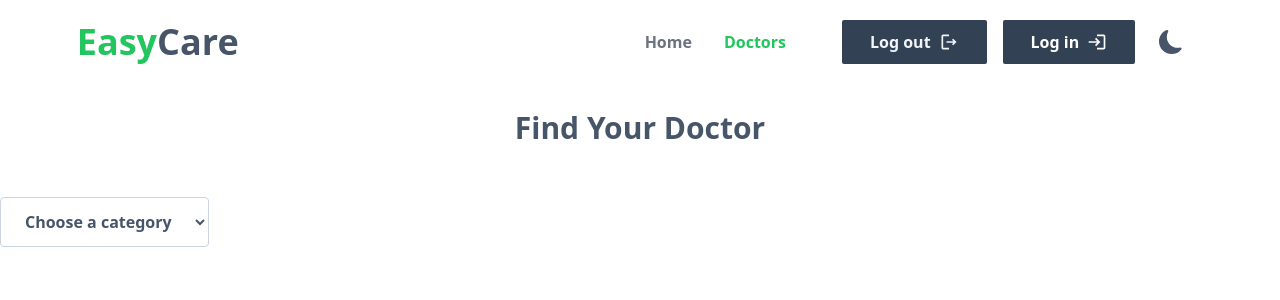
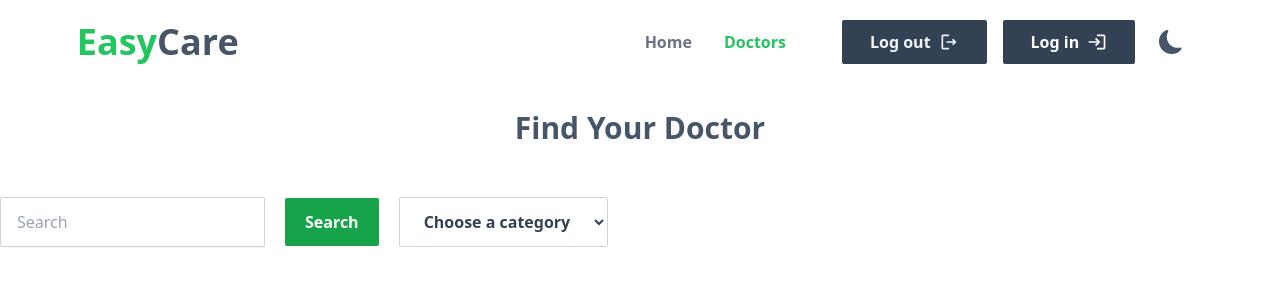
Before and after one commit to rabiulahsan/doctor-booking-client, a React (Vite) app: page /doctors in a window 1280 px wide. Shown: the top 300 px of the page. Built offline with nearby package versions, Linux system fonts and the light colour scheme.

Commit message:
created search bar

```diff
--- a/src/Pages/DoctorsPage/DoctorsPage.jsx
+++ b/src/Pages/DoctorsPage/DoctorsPage.jsx
@@ -3,6 +3,15 @@ import SectionTitle from "../../Components/SectionTitle/SectionTitle";
 
 const DoctorsPage = () => {
   const [selectedCategory, setSelectedCategory] = useState("");
+  const [searchInput, setSearchInput] = useState("");
+
+  const handleInputChange = (e) => {
+    setSearchInput(e.target.value);
+  };
+
+  const handleSearch = () => {
+    console.log("Searching for:", searchInput);
+  };
 
   const categories = [
     "Cardiologists",
@@ -19,17 +28,35 @@ const DoctorsPage = () => {
   return (
     <div>
       <SectionTitle heading={"Find Your Doctor"}></SectionTitle>
-      <div className="">
-        <div className=""></div>
+      <div className=" flex items-center gap-x-5">
+        <div className="">
+          {/* Search Icon and Input */}
+
+          <input
+            type="text"
+            placeholder="Search"
+            value={searchInput}
+            onChange={handleInputChange}
+            className="outline-none text-slate-700 border border-slate-300 rounded-sm  shadow-sm py-3 px-4 "
+          />
+
+          {/* Search Button */}
+          <button
+            onClick={handleSearch}
+            className=" text-white font-semibold px-5 py-3 ml-5 bg-green-600 hover:bg-green-700 transition rounded-sm"
+          >
+            Search
+          </button>
+        </div>
         <div className="category-selector">
           <select
             id="category"
             value={selectedCategory}
             onChange={handleCategoryChange}
-            className="border border-slate-300  bg-transparent rounded px-5 py-3 text-slate-600 font-semibold"
+            className="border border-slate-300  bg-transparent rounded-sm px-5 py-3 text-slate-700 font-semibold"
           >
             <option className="text-slate-500 " value="" disabled>
-              Choose a category
+              Choose a category{" "}
             </option>
             {categories.map((category, index) => (
               <option
```
